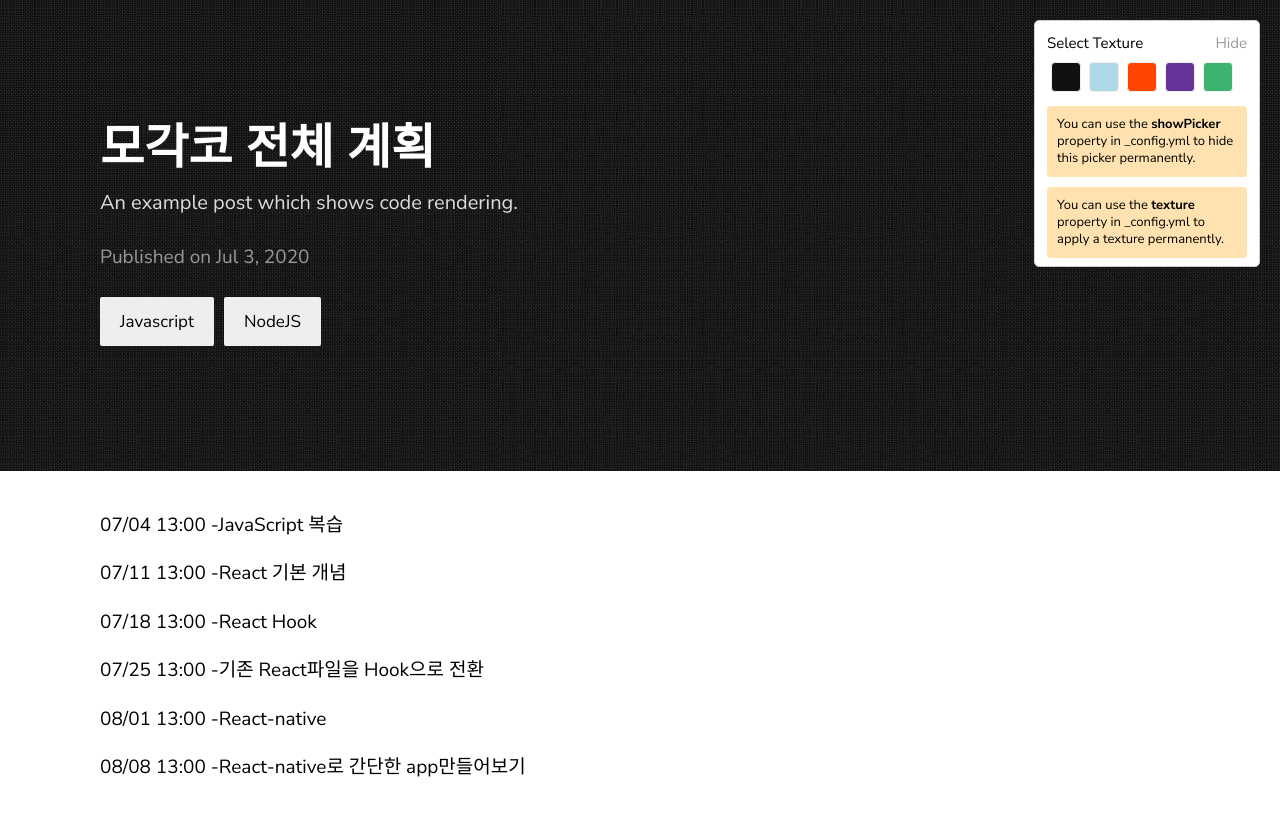
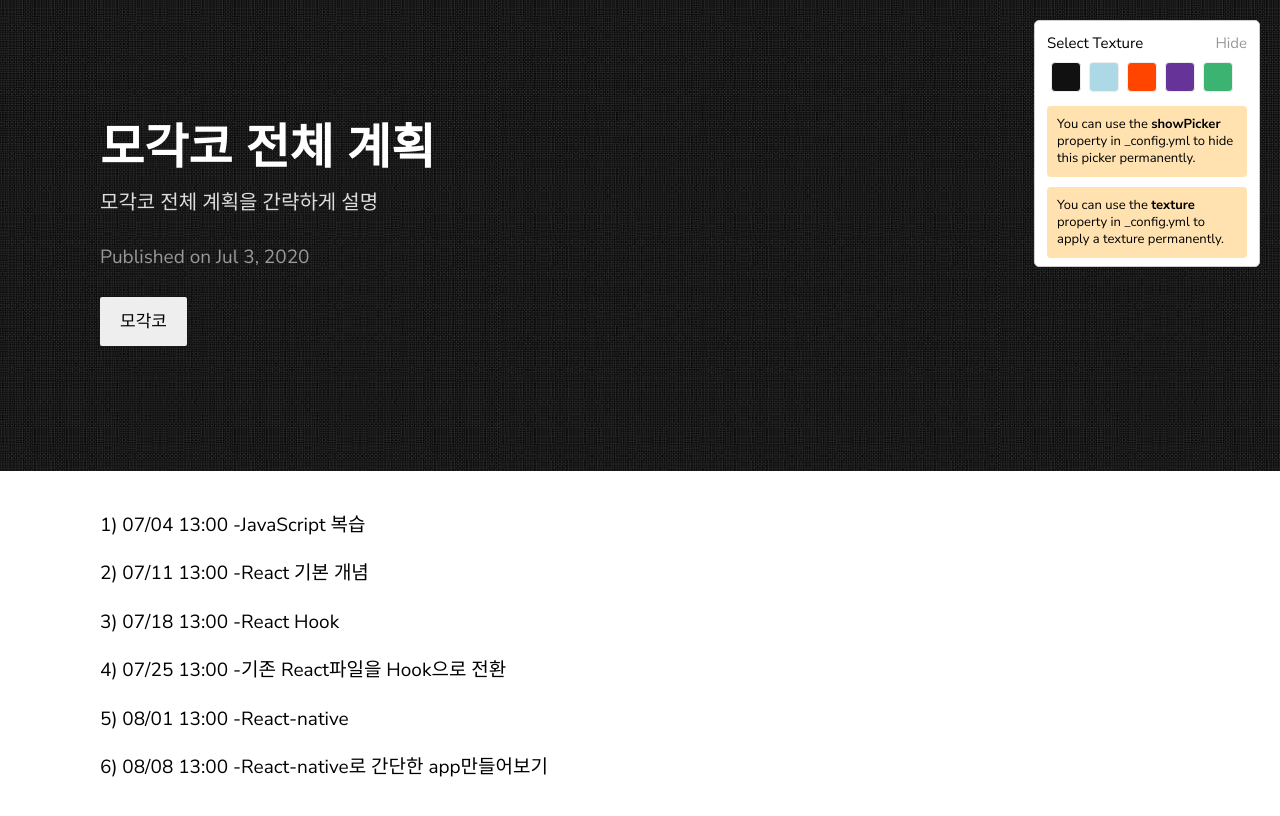
Before and after one commit to CH0213/CH0213.github.io, a Jekyll site: the page built from _posts/2020-07-03-모각코 전체 계획.markdown, in a window 1280 px wide. Shown: the top 816 px of the page. Built offline with Jekyll 4.4.1, drawn with Linux system fonts in a browser that asks for light colours.

Commit message:
Post changed

```diff
--- a/_config.yml
+++ b/_config.yml
@@ -16,8 +16,8 @@ sass:
 
 permalink: /posts/:title/
 texture:
-  title: Adam Denisov
-  tagline: Developer. Designer
+  title: 개발 공부 블로그
+  tagline: Kim Chunghwan.
   date_format: "%b %-d, %Y"
   style: black
   showNav: false
--- a/_posts/2020-07-03-모각코 전체 계획.markdown
+++ b/_posts/2020-07-03-모각코 전체 계획.markdown
@@ -1,19 +1,19 @@
 ---
 layout: post
 title:  "모각코 전체 계획"
-description: An example post which shows code rendering.
+description: 모각코 전체 계획을 간략하게 설명
 date:   2020-07-03 12:00:00 +0530
-categories: Javascript NodeJS
+categories: 모각코
 ---
 
-07/04 13:00 -JavaScript 복습
+1) 07/04 13:00 -JavaScript 복습
 
-07/11 13:00 -React 기본 개념
+2) 07/11 13:00 -React 기본 개념
 
-07/18 13:00 -React Hook
+3) 07/18 13:00 -React Hook
 
-07/25 13:00 -기존 React파일을 Hook으로 전환
+4) 07/25 13:00 -기존 React파일을 Hook으로 전환
 
-08/01 13:00 -React-native
+5) 08/01 13:00 -React-native
 
-08/08 13:00 -React-native로 간단한 app만들어보기
+6) 08/08 13:00 -React-native로 간단한 app만들어보기
--- a/_posts/2020-07-04-07월 04일.markdown
+++ b/_posts/2020-07-04-07월 04일.markdown
@@ -1,9 +1,9 @@
 ---
 layout: post
 title:  "07월 04일"
-description: An example post which shows code rendering.
+description: 07월 04일 모각코 - 계획 완료 후 결과[2] 작성
 date:   2020-07-04 00:00:00 +0530
-categories: Javascript NodeJS
+categories: 모각코
 ---
 
 1. 계획 : JavaScript 개념 복습
```
